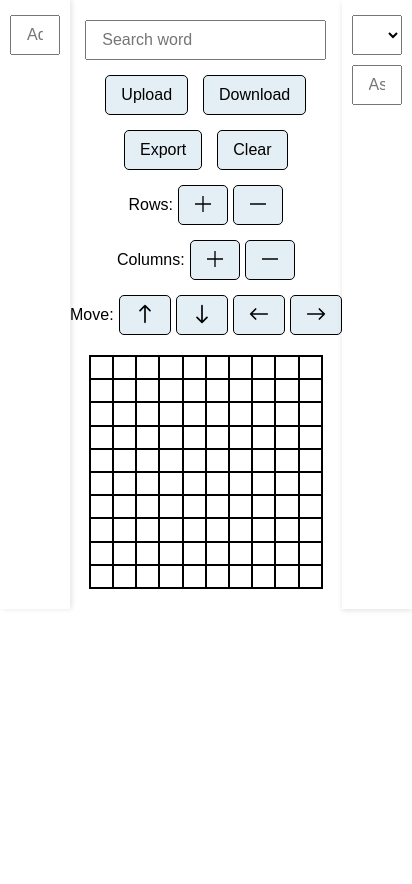
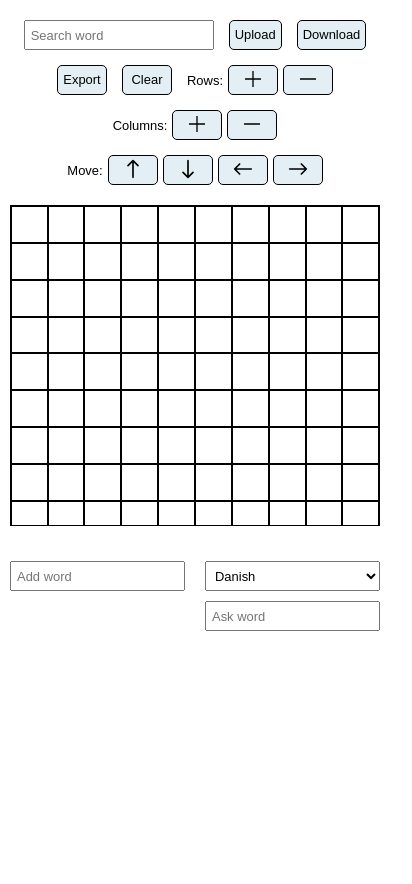
Before and after one commit to Veng97/CrosswordCreator, a plain HTML site: page app/static/index.html in a window 390 px wide. Shown: the whole page, 412 px wide, since content can reach past the window. Before the commit the page ends 844 px from the top, so only its background shows below. Drawn offline with Linux system fonts and the light colour scheme.

Commit message:
Enhance layout and styling: improve responsiveness, adjust flex properties, and refine control element sizes

```diff
--- a/app/static/main.css
+++ b/app/static/main.css
@@ -31,6 +31,7 @@
     box-sizing: border-box;
     user-select: none;
     font-family: Arial, sans-serif;
+    font-size: 0.9rem;
 }
 
 /* Page layout */
@@ -42,13 +43,16 @@ body {
 
 .container {
     display: flex;
-    height: 100%;
+    flex-wrap: wrap;
     width: 100%;
+
+    height: 100vh;
     max-height: 100vh;
 }
 
 #dictionary-tab {
     flex: 1;
+    max-width: 16.666%;
     display: flex;
     flex-direction: column;
     padding: 10px;
@@ -57,6 +61,7 @@ body {
 
 #helper-tab {
     flex: 1;
+    max-width: 16.666%;
     display: flex;
     flex-direction: column;
     padding: 10px;
@@ -65,33 +70,49 @@ body {
 
 #grid-tab {
     flex: 4;
+    max-width: 66.666%;
     display: flex;
     flex-direction: column;
     margin-top: 20px;
     margin-bottom: 20px;
 }
 
-/* Styles for controls */
-.controls {
-    margin-bottom: 20px;
+/* Responsive layout for small screens */
+@media (max-width: 1024px) {
+    #grid-tab {
+        flex: 1 1 100%;
+        /* height: 60%; */
+        max-height: 60%;
+        max-width: 100%;
+    }
+
+    #dictionary-tab,
+    #helper-tab {
+        flex: 1 1 50%;
+        height: 40%;
+        max-height: 40%;
+        max-width: 50%;
+        box-shadow: none;
+    }
+
+    #dictionary-tab {
+        order: 1;
+    }
+
+    #helper-tab {
+        order: 2;
+    }
 }
 
-.controls p,
-.controls button,
-.controls input,
-.controls select {
-    font-size: 1rem;
-}
-
+/* Styles for controls */
 .controls input,
 .controls select,
 .controls button {
     min-width: 50px;
-    padding: 8px 15px;
     margin: 5px 0px;
+    padding: 0px 5px;
     cursor: pointer;
-    /* Set a consistent height for input, select, and button */
-    height: 40px;
+    height: 30px;
     line-height: 100%;
 }
 
@@ -125,7 +146,7 @@ body {
 
 #grid-controls button,
 #grid-controls input {
-    margin: 0;
+    margin: 0px;
 }
 
 /* Styles for secret */
@@ -155,6 +176,12 @@ body {
     width: 100%;
     /* The inner cells share borders with the neighboring cells. The outer cells needs this wrapper to have the same border width */
     border: 1px solid var(--grid-clr);
+}
+
+@media (max-width: 1024px) {
+    #grid-container {
+        max-width: 95%;
+    }
 }
 
 
@@ -296,7 +323,7 @@ body {
     justify-content: space-between;
     align-items: center;
     text-transform: uppercase;
-    padding: 10px;
+    padding: 0.5rem;
     border-bottom: 1px solid #ccc;
     position: relative;
 }
@@ -317,13 +344,19 @@ body {
 }
 
 .word-list li .count::before {
-    content: '[ ';
+    content: '[';
     position: relative;
 }
 
 .word-list li .count::after {
-    content: ' ]';
+    content: ']';
     position: relative;
+}
+
+.word-list li .count {
+    min-width: 40px;
+    font-size: 0.8rem;
+    color: gray;
 }
 
 /* Arrow styles */
--- a/app/static/scripts/grid.js
+++ b/app/static/scripts/grid.js
@@ -108,7 +108,6 @@ export class Grid {
 
                         // Check if we should move within the split cells
                         if (event.key === 'ArrowUp' && activeChild === cell.element.lastChild) {
-                            console.log('ArrowUp');
                             cell.element.firstChild.focus();
                             return;
                         }
```
